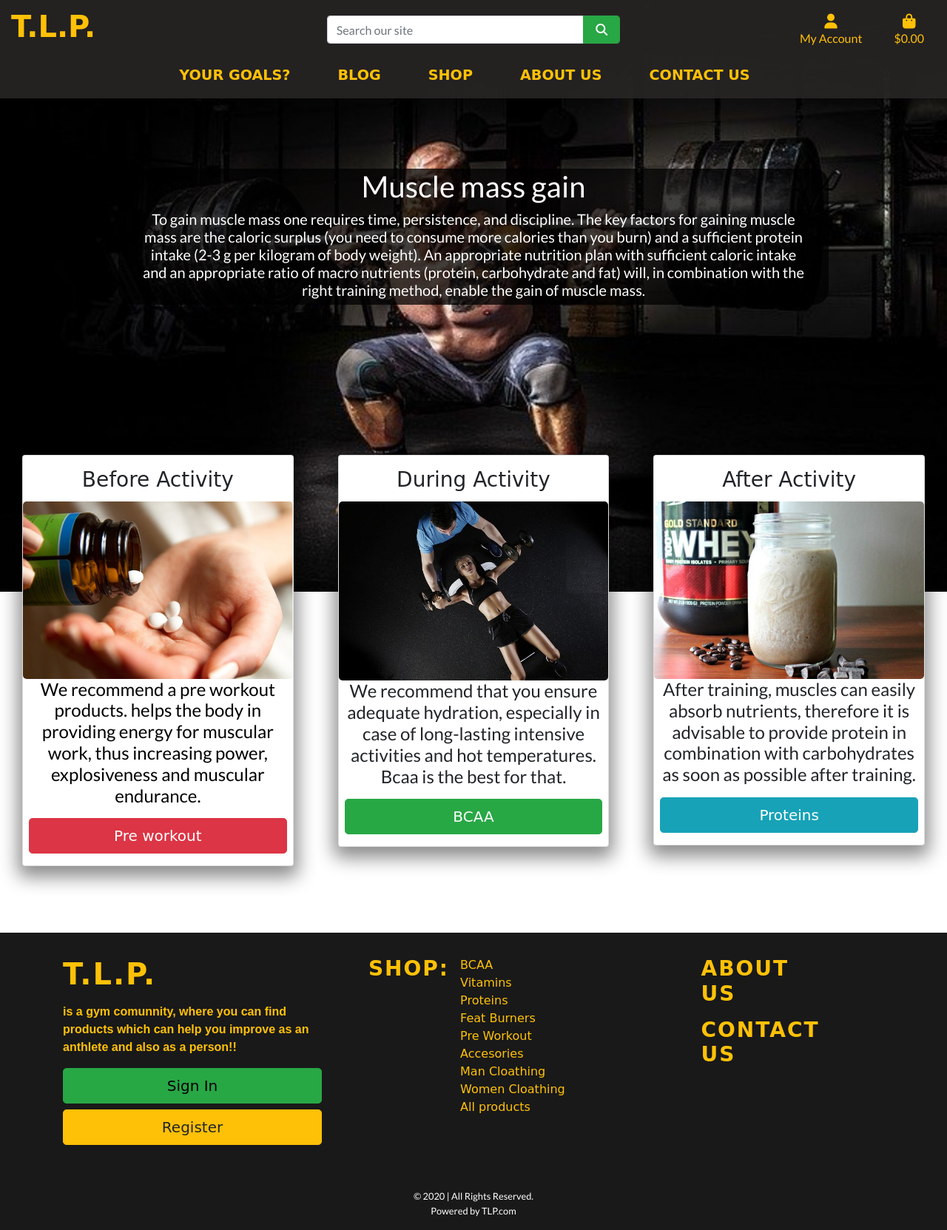
After one commit to Kraljiccar/TLP-gym-community, a Django app: page /gain-weight/ in a window 1280 px wide. The commit adds this page. Shown: the whole page at 74% size. Run offline with Django 3.2, Linux system fonts and the light colour scheme; some libraries are stand-ins or nearby versions; some web fonts are replaced.

Commit message:
Added gain weight page, url, view and css

```diff
--- /dev/null
+++ b/home/templates/home/gain-weight.html
@@ -0,0 +1,52 @@
+{% extends "base.html" %}
+{% load static %}
+
+{% block page_header %}
+{% endblock %}
+
+{% block content %}
+<div id="gain-weight">
+    <div class="overlay"></div>
+    <div class="container gain-weight">
+        <div class="col">
+            <h1> Muscle mass gain</h1>
+            <h5>To gain muscle mass one requires time, persistence, and discipline.
+                                     The key factors for gaining muscle mass are the caloric surplus (you need to consume more calories than you burn)
+                                     and a sufficient protein intake (2-3 g per kilogram of body weight). An appropriate nutrition plan with sufficient
+                                     caloric intake and an appropriate ratio of macro nutrients (protein, carbohydrate and fat) will, in combination with
+                                     the right training method, enable the gain of muscle mass.</h5>
+        </div>
+
+    </div>
+
+</div>
+<div class="container-fluid">
+    <div class="row rekomend">
+            <div class="col-lg-4 col-md-12 col-sm-12">
+            <div class="card">
+            <h3 class="card-title text-center pt-3">Before Activity</h3>
+            <img src="{% static 'media/fat-burning.jpg' %}" class="card_img card_img-bottom" alt="" />
+            <h4 class="text-center text-black">We recommend a pre workout products. helps the body in providing energy for muscular work, thus increasing power, explosiveness and muscular endurance.</h4>
+            <h3 class="text-center p-2"><a href="{% url 'products' %}?category=preworkout"><button type="button" class="btn btn-danger btn-lg btn-block">Pre workout</button></a></h3>
+
+         </div>
+         </div>
+            <div class="col-lg-4 col-md-12 col-sm-12">
+            <div class="card">
+            <h3 class="card-title text-center pt-3">During Activity</h3>
+            <img src="{% static 'media/training.jpg' %}" class="card_img card_img-bottom" alt="" />
+            <h4 class="text-center">We recommend that you ensure adequate hydration, especially in case of long-lasting intensive activities and hot temperatures. Bcaa is the best for that.</h4>
+            <h3 class="text-center p-2"><a href="{% url 'products' %}?category=bcaa"><button type="button" class="btn btn-success btn-lg btn-block">BCAA</button></a></h3>
+         </div>
+         </div>
+         <div class="col-lg-4 col-md-12 col-sm-12">
+            <div class="card">
+            <h3 class="card-title text-center pt-3">After Activity</h3>
+            <img src="{% static 'media/protein-shakes.jpg' %}" class="card_img card_img-bottom" alt="" />
+            <h4 class="text-center">After training, muscles can easily absorb nutrients, therefore it is advisable to provide protein in combination with carbohydrates as soon as possible after training.</h4>
+            <h3 class="text-center p-2"><a href="{% url 'products' %}?category=proteins"><button type="button" class="btn btn-info btn-lg btn-block">Proteins</button></a></h3>
+         </div>
+         </div>
+        </div>
+    </div>
+{% endblock %}
--- a/home/urls.py
+++ b/home/urls.py
@@ -1,9 +1,10 @@
 from django.urls import path
 from . import views
-from home.views import AboutView, LoseweightView
+from home.views import AboutView, LoseweightView, GainweightView
 
 urlpatterns = [
     path('', views.index, name='home'),
     path('about/', AboutView.as_view(), name='about'),
     path('lose-weight/', LoseweightView.as_view(), name='lose-weight'),
+    path('gain-weight/', GainweightView.as_view(), name='gain-weight'),
 ]
--- a/home/views.py
+++ b/home/views.py
@@ -17,3 +17,7 @@ class AboutView(TemplateView):
 
 class LoseweightView(TemplateView):
     template_name = "home/lose-weight.html"
+
+
+class GainweightView(TemplateView):
+    template_name = "home/gain-weight.html"
--- a/static/css/base.css
+++ b/static/css/base.css
@@ -199,6 +199,34 @@ body {
     text-decoration: underline;
     margin-bottom: 40px;
     padding-top: 5px;
+}
+
+.gain-weight {
+    position: absolute;
+    top: 40%;
+    left: 50%;
+    height: fit-content;
+    transform: translate(-50%, -50%);
+    background-color: rgba(0, 0, 0, 0.747);
+    color: white;
+    text-align: center;
+    border-radius: 20px;
+    margin: auto;
+    width:75%;
+}
+
+
+/* Gain Weight */
+#gain-weight{
+    background-image: url('/static/media/squat.jpg');
+    background-size: cover;
+    position: relative;
+    top: 0;
+    height: 100vh;
+    -webkit-background-size: cover;
+    -moz-background-size: cover;
+    -o-background-size: cover;
+    background-size: cover;
 }
 
 /* About page */
@@ -602,7 +630,7 @@ body {
     #fh5co-footer .fh5co-widget {
     text-align: left;
   }
-  .products {
+    .products {
         padding-top: 164px;
     }
     .lose-weight h1{
--- a/templates/includes/main_nav.html
+++ b/templates/includes/main_nav.html
@@ -6,7 +6,7 @@
             </a>
             <div class="dropdown-menu border-0.5" aria-labelledby="trainings">
                 <a href="{% url 'lose-weight' %}" class="dropdown-item">Lose weight</a>
-                <a href="" class="dropdown-item ">Gain weight</a>
+                <a href="{% url 'gain-weight' %}" class="dropdown-item ">Gain weight</a>
                 <a href="" class="dropdown-item ">Increase Endurance</a>
                 <a href="" class="dropdown-item ">Be healthy</a>
             </div>
```
